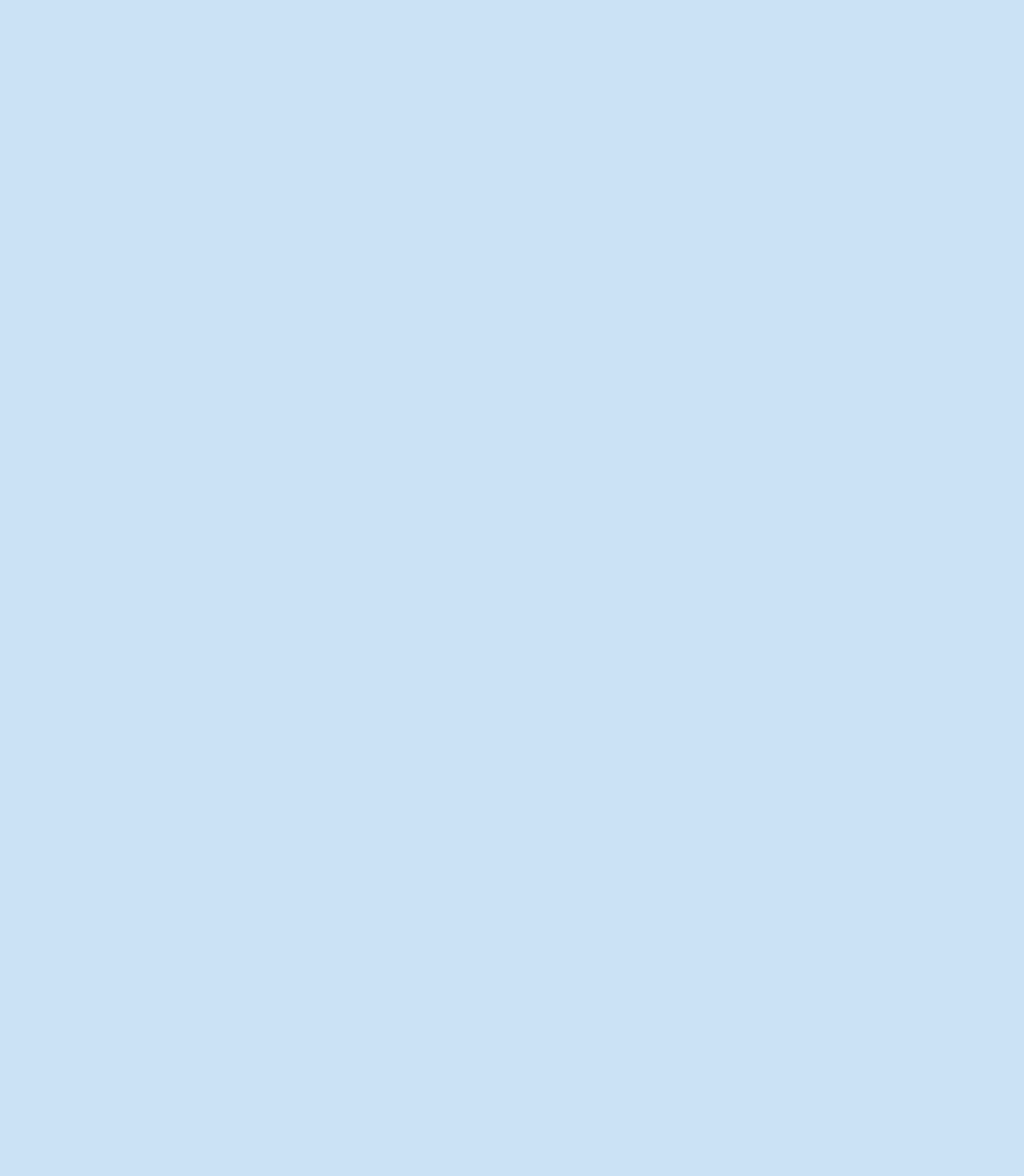
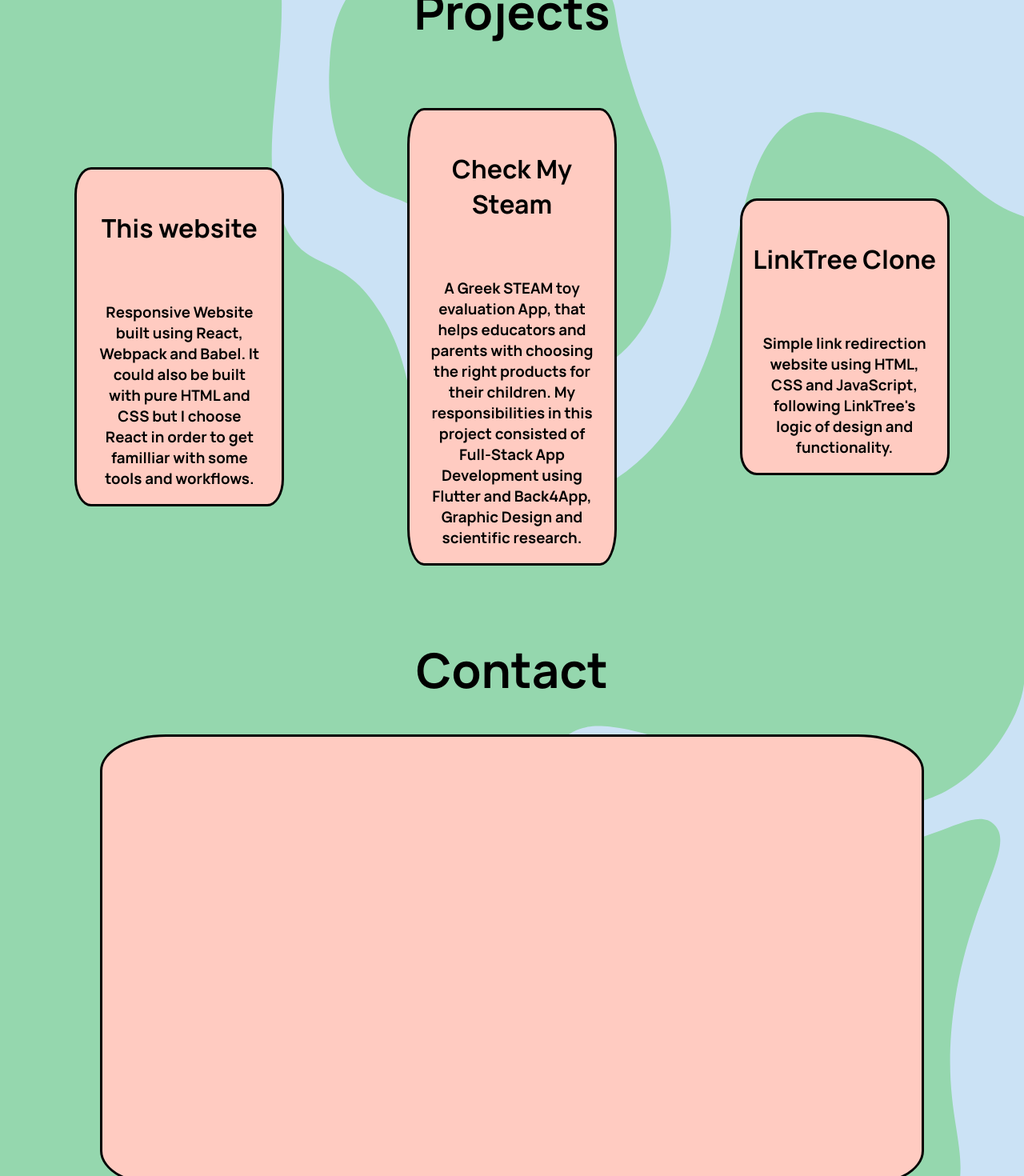
Before and after one commit to Stephpp/Steph, a React app: page / in a window 1280 px wide. Shown: the part 880-2350 px from the top of the page at 80% size. Before the commit the page ends 800 px from the top, so only its background shows below. Built offline with nearby package versions, Linux system fonts and the light colour scheme.

Commit message:
Added Projects and incomplete Contact sections

```diff
--- a/src/App.css
+++ b/src/App.css
@@ -25,6 +25,9 @@ html {
 body {
     margin: 0 auto;
     background-color: #CBE2F5;
+    background-image: url('./SVG/background.svg');
+    background-repeat: no-repeat;
+    background-size: cover;
 }
 
 .about {
@@ -33,9 +36,6 @@ body {
     height: 100vh;
     justify-content: center;
     align-items: center;
-    background-image: url('./SVG/topelement.svg');
-    background-repeat: no-repeat;
-    background-size: cover;
 }
 
 .a-left {
@@ -65,24 +65,28 @@ body {
 }
 
 .a-roles {
+    margin-top: 70px;
     height: 50px;
     overflow: hidden;
 }
 
 .a-roles-wrapper {
     height: 100%;
-    animation: move 8s ease-in-out infinite alternate;
+    animation: move 10s ease-in-out infinite ;
 }
 
 @keyframes move {
-    33.33% {
+    25% {
       transform: translateY(-50px);
     }
-    66.33% {
+    50% {
       transform: translateY(-100px);
     }
+    75% {
+      transform: translateY(-150px);
+    }
     100% {
-      transform: translateY(-150px);
+        transform:translateY(0px)
     }
   }
 
@@ -95,3 +99,70 @@ body {
 .a-right {
     align-self: center;
 }
+
+.projects {
+    display: flex;
+    flex-direction: column;
+    justify-content: center;
+    align-items: center;
+    height:100vh;
+}
+
+.p-section-title {
+    margin-bottom: 10vh;
+    font-size: 60px;
+    font-weight: bold;
+}
+
+.project-wrapper {
+    display:flex;
+    flex-wrap: wrap;
+    justify-content: space-evenly;
+    align-items: center;
+}
+
+.project-item {
+    display: flex;
+    flex-direction: column;
+    width: 20vw;
+    margin: 0 6vw;
+    text-align: center;
+    background-color: #ffcbc1;
+    border: 3px solid black;
+    border-radius: 8%;
+}
+
+.p-title {
+    align-self: center;
+    padding: 20% 0;
+    height: 100%;
+    width: 100%;
+    margin: 0;
+    justify-self: center;
+    font-weight: bold;
+}
+
+.p-text {
+    padding: 0 2vw;
+}
+
+.contact {
+    display: flex;
+    flex-direction: column;
+    justify-content: center;
+    align-items: center;
+    height:100vh;
+}
+
+.contact-wrapper {
+    height:70%;
+    width: 80%;
+    background-color: #ffcbc1;
+    border: 3px solid black;
+    border-radius: 8%;
+}
+
+.contact-section-title {
+    font-size: 60px;
+    font-weight: bold;
+}
--- a/src/App.js
+++ b/src/App.js
@@ -8,6 +8,8 @@ const App = () => {
     return (
         <div id="app">
             <About/>
+            <Projects/>
+            <Contact/>
         </div>
     );
 }
--- a/src/components/Contact.js
+++ b/src/components/Contact.js
@@ -3,7 +3,21 @@ import '../App.css';
 
 const Contact = () => {
     return (
-        <div id="contact"></div>
+        <div className="contact">
+            <h1 className='contact-section-title'>Contact</h1>
+            <div className="contact-wrapper">
+                <div className="c-left">
+                    <div className="c-left-wrapper">
+
+                    </div>
+                </div>
+                <div className="c-right">
+                    <div className="c-right-wrapper">
+
+                    </div>
+                </div>
+            </div>
+        </div>
     )
 }
 
--- a/src/components/Projects.js
+++ b/src/components/Projects.js
@@ -3,7 +3,23 @@ import '../App.css';
 
 const Projects = () => {
     return (
-        <div id="projects"></div>
+        <div className="projects">
+            <h1 className="p-section-title">Projects</h1>
+            <div className="project-wrapper">
+                <div className="project-item">
+                    <h1 className="p-title">This website</h1>
+                    <h3 className='p-text'>Responsive Website built using React, Webpack and Babel. It could also be built with pure HTML and CSS but I choose React in order to get familliar with some tools and workflows.</h3>
+                </div>
+                <div className="project-item">
+                    <h1 className="p-title">Check My Steam</h1>
+                    <h3 className='p-text'>A Greek STEAM toy evaluation App, that helps educators and parents with choosing the right products for their children. My responsibilities in this project consisted of Full-Stack App Development using Flutter and Back4App, Graphic Design and scientific research.</h3>
+                </div>
+                <div className="project-item">
+                    <h1 className="p-title">LinkTree Clone</h1>
+                    <h3 className='p-text'>Simple link redirection website using HTML, CSS and JavaScript, following LinkTree's logic of design and functionality.</h3>
+                </div>
+            </div>
+        </div>
     )
 }
 
```
Also changed, not shown: src/SVG/background.svg (added), src/components/About.js (line endings or trailing spaces), src/index.html (line endings or trailing spaces), src/index.js (line endings or trailing spaces).
